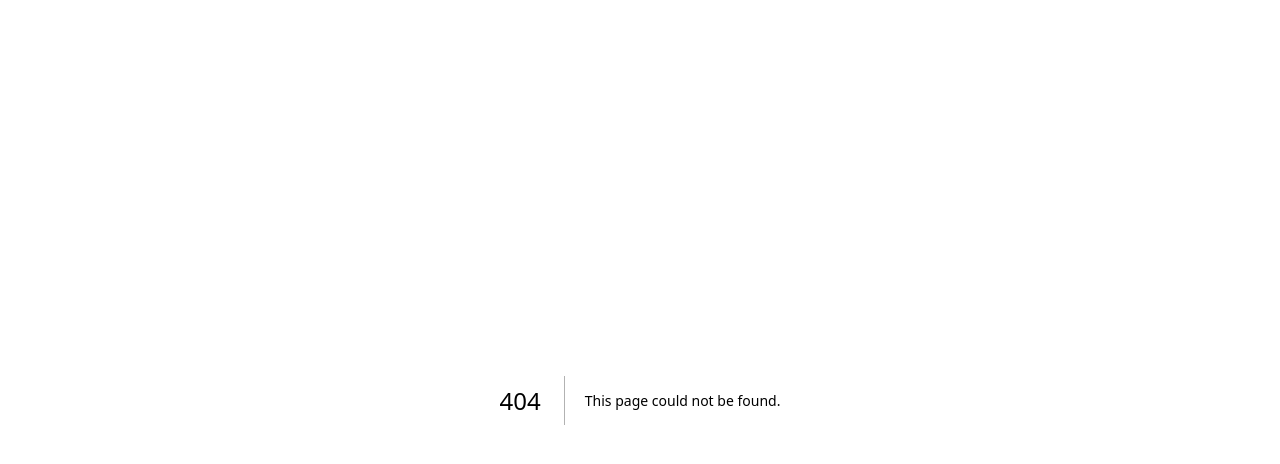
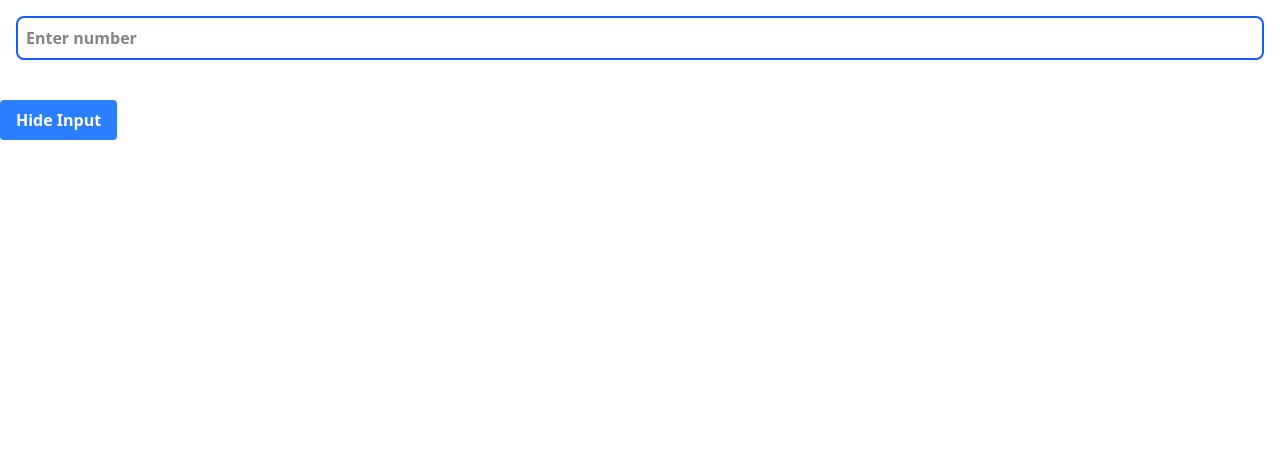
Before and after one commit to pinaki3majumder/next-web-view-features, a Next.js app: page /pg/ck in a window 1280 px wide. Before the commit this address had no page. Shown: the top 464 px of the page. Built offline with nearby package versions, Linux system fonts and the light colour scheme.

Commit message:
custom keyboard

```diff
--- /dev/null
+++ b/src/app/pg/ck/page.tsx
@@ -0,0 +1,35 @@
+"use client";
+import React from "react";
+
+const ck = () => {
+  const hideNumericInput = () => {
+    const inputContainer = document.getElementById("input-container");
+    if (inputContainer) {
+      inputContainer.style.display = "none";
+    }
+  };
+
+  return (
+    <>
+      <div id="input-container" className="p-4">
+        <input
+          id="numericInput"
+          type="number"
+          inputMode="decimal"
+          pattern="[0-9]*"
+          placeholder="Enter number"
+          className="w-full border-2 p-2 border-blue-600 font-bold rounded-md"
+        />
+      </div>
+      <br />
+      <button
+        className="bg-blue-500 hover:bg-blue-700 text-white font-bold py-2 px-4 rounded"
+        onClick={hideNumericInput}
+      >
+        Hide Input
+      </button>
+    </>
+  );
+};
+
+export default ck;
--- a/src/app/pg/page.tsx
+++ b/src/app/pg/page.tsx
@@ -55,6 +55,18 @@ const Loans = () => {
           </Link>
         </li>
       </ul>
+
+      <br />
+      <br />
+      <Link href="/pg/ck">
+        <Button
+          variant="default"
+          className="bg-green-600 w-full mb-10 text-black"
+        >
+          GO TO CUSTOM KEYBOARD PAGE
+          <ChevronRight className="w-4 h-4 text-grey-600" />
+        </Button>
+      </Link>
     </>
   );
 };
```
